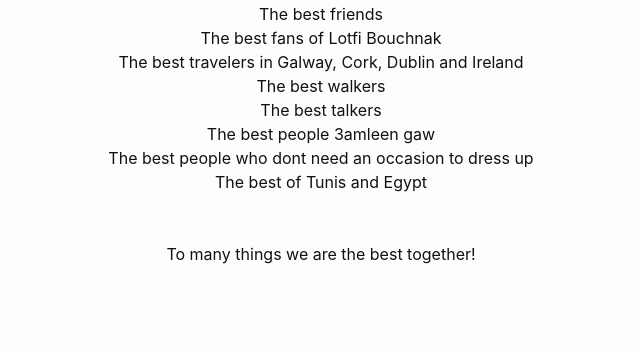
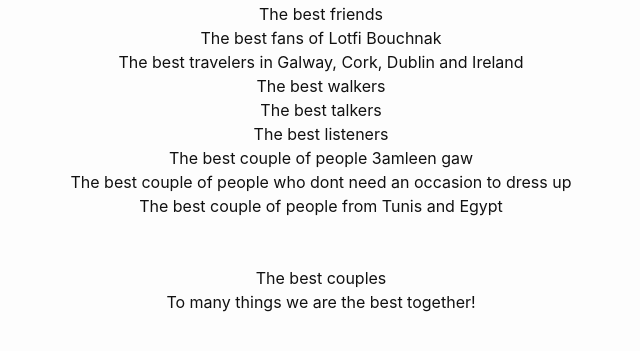
Before and after one commit to mmoanis/mmoanis.github.io, a Jekyll site: the page built from index.html, in a window 1280 px wide, cut to the strip 621-980 px from the top of the page. Shown: the top 351 px of the strip, without its empty margins (319-959 px from the left). Built offline with Jekyll 4.4.1, drawn with Linux system fonts in a browser that asks for light colours; the list of posts is cut into pages by our own code; before the commit the page ends 932 px from its top, so only the background shows below that.

Commit message:
Update index.html

```diff
--- a/index.html
+++ b/index.html
@@ -23,9 +23,11 @@
 			The best travelers in Galway, Cork, Dublin and Ireland<br/>
 			The best walkers<br/>
 			The best talkers<br/>
-			The best people 3amleen gaw<br/>
-			The best people who dont need an occasion to dress up<br/>
-			The best of Tunis and Egypt<br/><br/><br/>
+			The best listeners<br/>
+			The best couple of people 3amleen gaw<br/>
+			The best couple of people who dont need an occasion to dress up<br/>
+			The best couple of people from Tunis and Egypt<br/><br/><br/>
+			The best couples<br/>
 			To many things we are the best together!<br/>
 		</p>
     </div>
```
